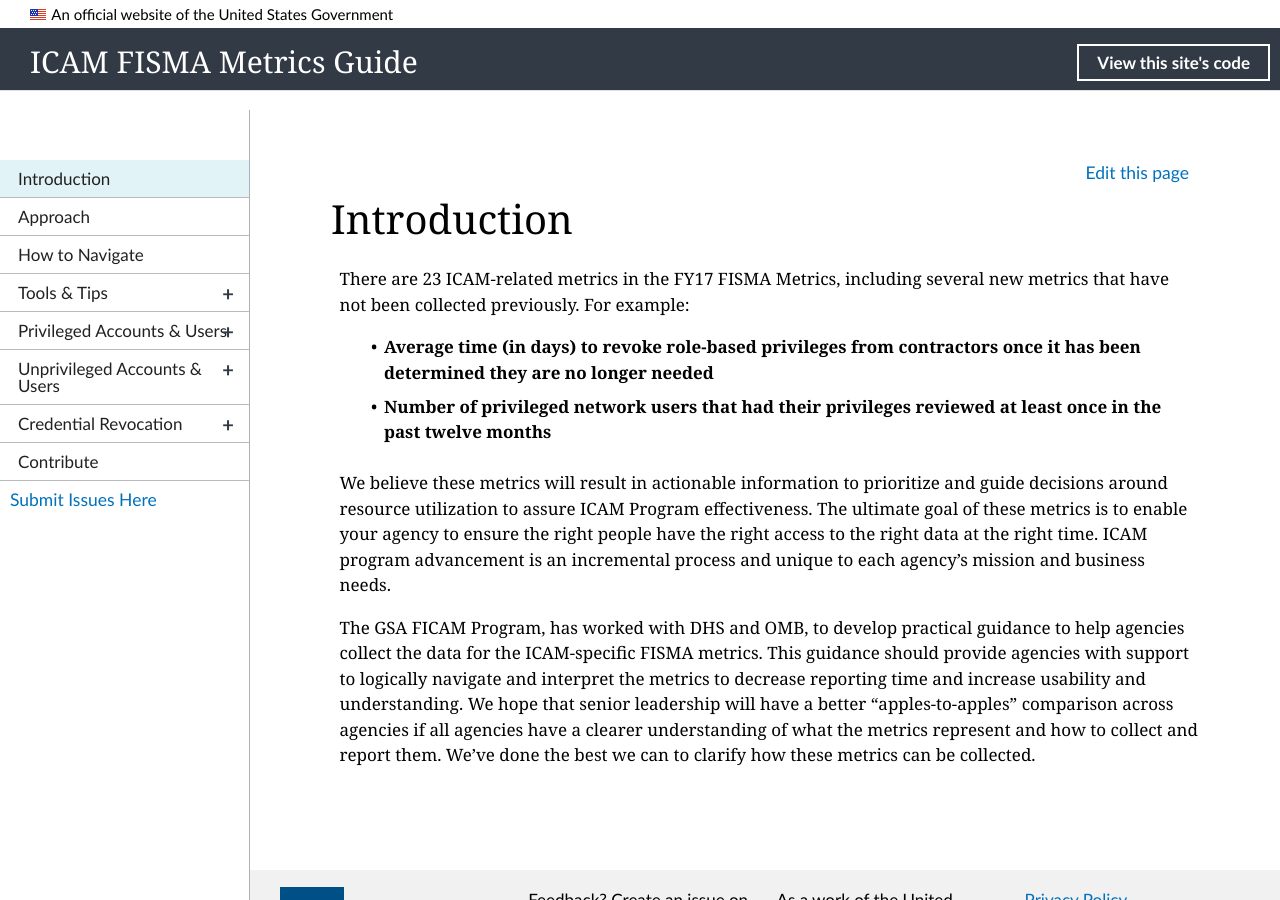
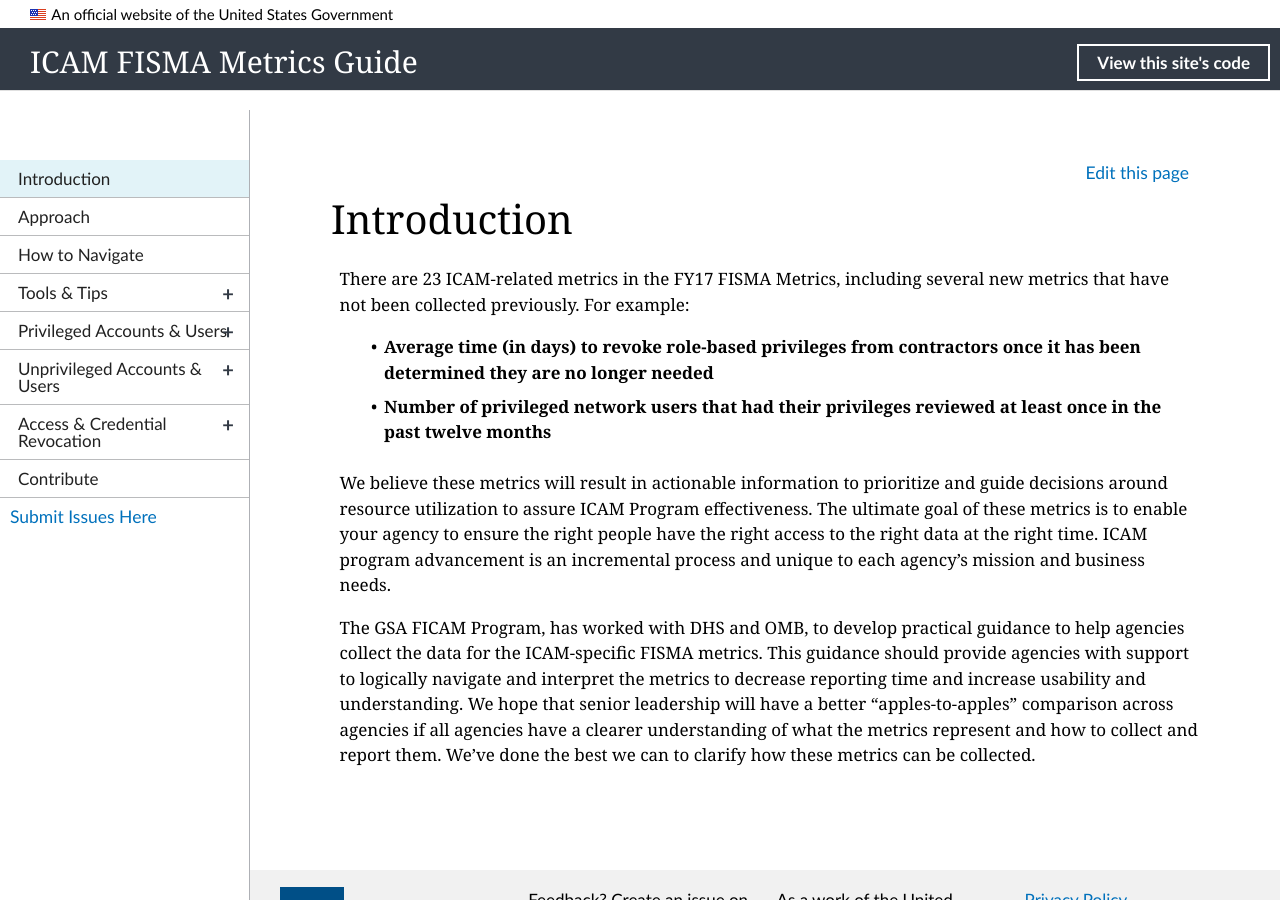
Before and after one commit to GSA/icam-fisma, a Jekyll site: the page built from pages/introduction.md, in a window 1280 px wide and 900 px high. Built offline with Jekyll 4.4.1, drawn with Linux system fonts in a browser that asks for light colours; nearby versions of some CDN libraries.

Commit message:
Fix titles

```diff
--- a/_config.yml
+++ b/_config.yml
@@ -81,7 +81,7 @@ navigation:
   internal: true
   coll: true
   collname: unpriv-mgmt
-- text: Credential Revocation
+- text: Access & Credential Revocation
   url: cred-revoke/main-revoke
   internal: true
   coll: true
@@ -119,7 +119,7 @@ collections:
     permalink: /unpriv-mgmt/:path/
     output: true
   cred-revoke:
-    label: "Credential Revocation"
+    label: "Access & Credential Revocation"
     permalink: /cred-revoke/:path/
     output: true
 
```
